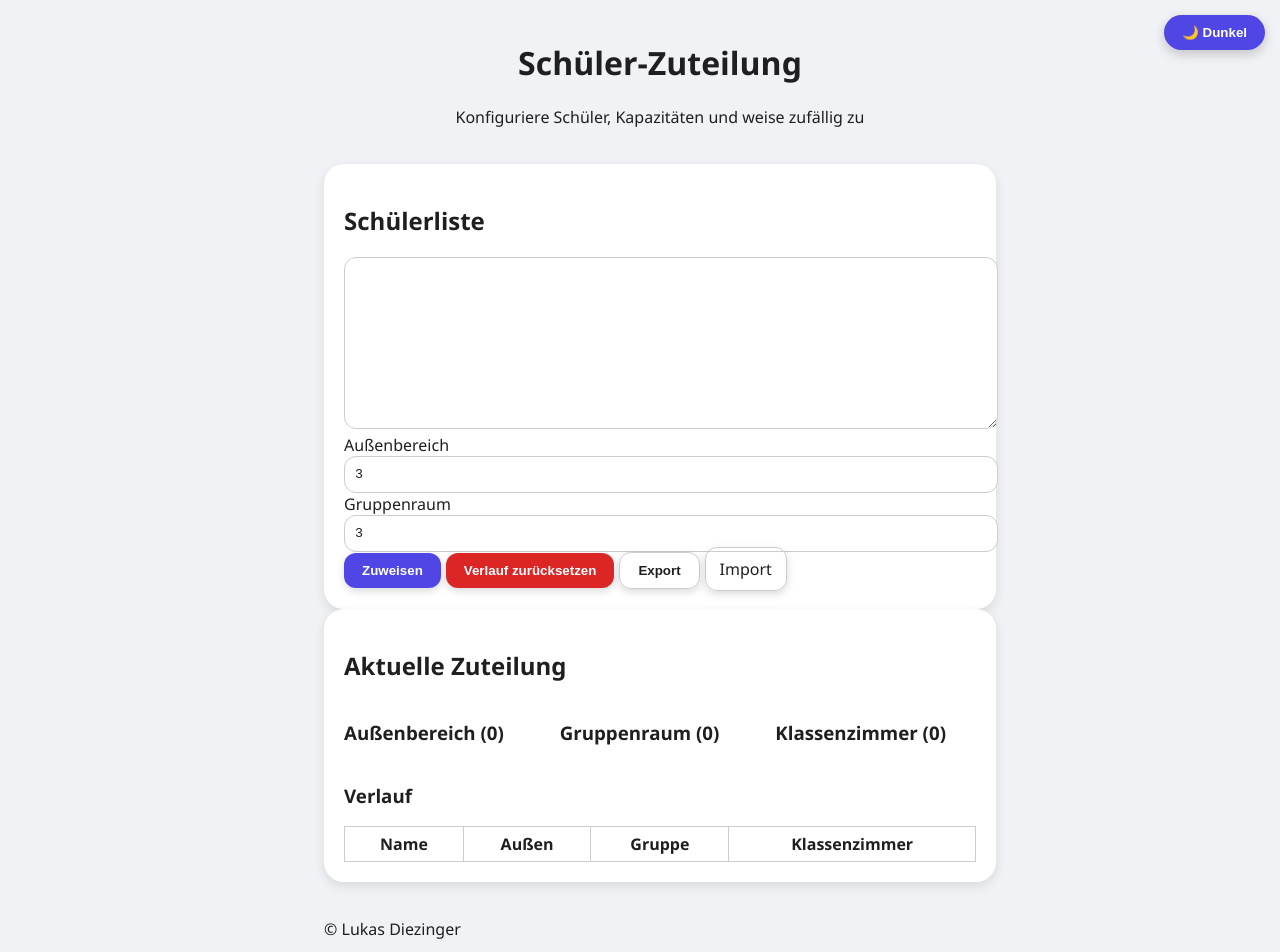
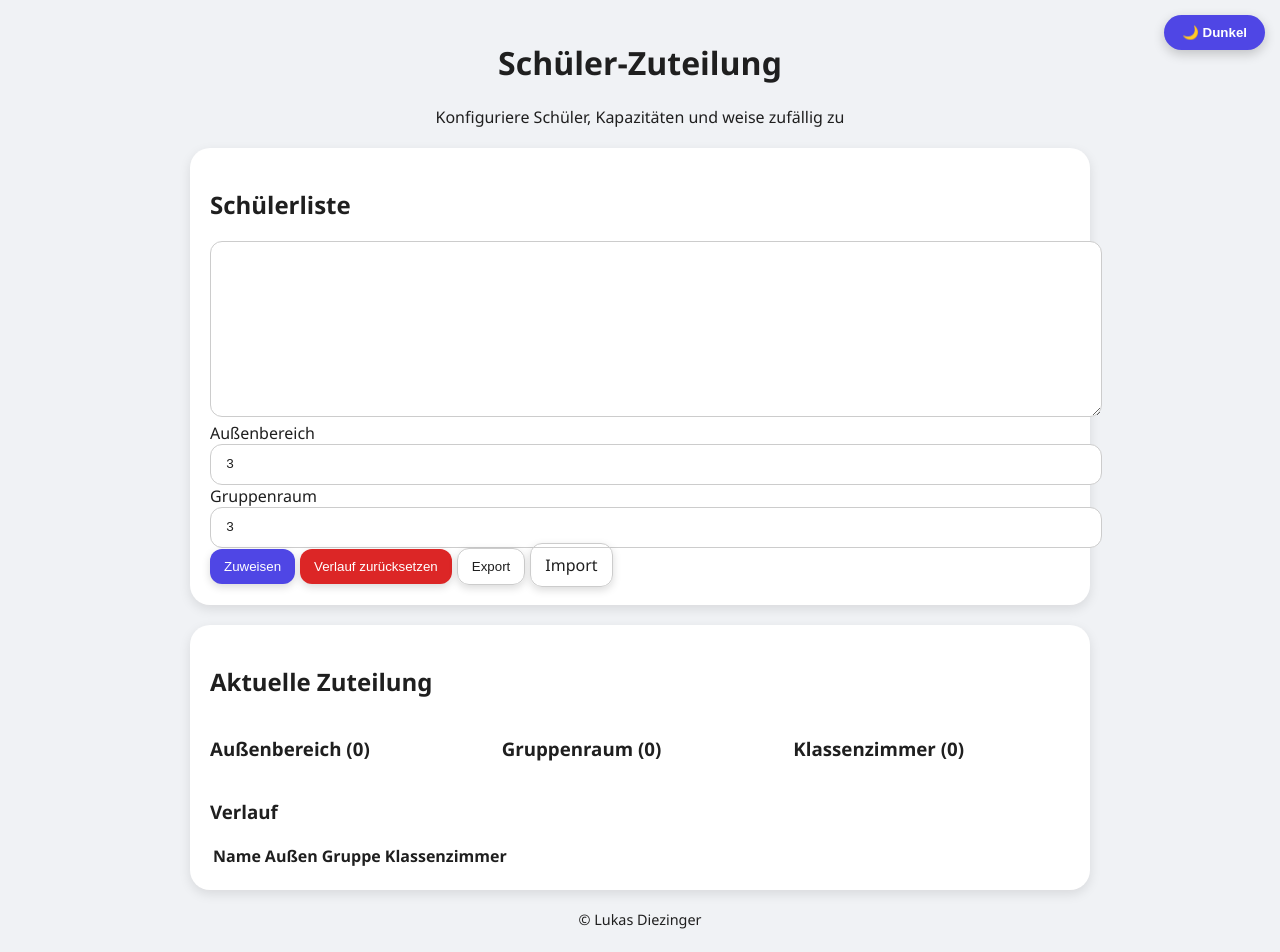
Before and after one commit to TheUltimateVxnom/ZuteilungSchueler, a React (Vite) app: page / in a window 1280 px wide. Shown: the top 952 px of the page. Built offline with nearby package versions, Linux system fonts and the light colour scheme.

Commit message:
Update index.css

```diff
--- a/src/index.css
+++ b/src/index.css
@@ -9,6 +9,8 @@
   --primary-hover: #4338ca;
   --danger: #dc2626;
   --danger-hover: #b91c1c;
+  --success: #16a34a;
+  --success-hover: #15803d;
   --input-light: #fff;
   --input-dark: #3a3a3a;
   --input-border-light: #ccc;
@@ -32,32 +34,36 @@
 }
 
 body {
-  margin: 0;
-  font-family: 'Segoe UI', sans-serif;
+  margin:0;
+  font-family:'Segoe UI',sans-serif;
   background-color: var(--bg);
   color: var(--text-color);
-  display: flex;
-  justify-content: center;
 }
 
-.app-container {
-  width: 100%;
-  max-width: 900px;
-  padding: 20px;
+/* Dark/Light Button */
+.theme-toggle-container {
+  position: fixed;
+  top: 15px;
+  right: 15px;
+  z-index: 1000;
+}
+.theme-toggle-btn {
+  background-color: var(--primary);
+  color: white;
+  border: none;
+  padding: 10px 18px;
+  border-radius: 20px;
+  font-weight: bold;
+  cursor: pointer;
+  box-shadow: 0 4px 12px rgba(0,0,0,0.2);
+  transition: background-color 0.3s, transform 0.2s;
+}
+.theme-toggle-btn:hover {
+  background-color: var(--primary-hover);
+  transform: scale(1.05);
 }
 
-.app-inner {
-  display: flex;
-  flex-direction: column;
-  gap: 20px;
-}
-
-/* Header */
-.app-header {
-  text-align: center;
-}
-
-/* Cards */
+/* App Cards */
 .card {
   background-color: var(--card-bg);
   padding: 20px;
@@ -65,44 +71,37 @@ body {
   box-shadow: 0 4px 12px rgba(0,0,0,0.1);
   transition: 0.3s;
 }
-.card:hover {
-  box-shadow: 0 6px 20px rgba(0,0,0,0.15);
-}
+.card:hover { box-shadow: 0 6px 20px rgba(0,0,0,0.15); }
 
-/* Inputs */
+/* Inputs & Textareas */
 .card-input, input, textarea {
   width: 100%;
   border-radius: 12px;
   border: 1px solid var(--input-border);
-  padding: 10px;
+  padding: 12px 15px;
   font-family: monospace;
   background-color: var(--input-bg);
   color: var(--text-color);
 }
 
-/* Grid */
-.grid-section {
-  display:grid;
-  grid-template-columns:1fr;
-  gap:15px;
-}
-@media(min-width:768px){
-  .grid-section { grid-template-columns:repeat(3,1fr); }
-}
+/* Grid Layout */
+.grid-section { display:grid; grid-template-columns:1fr; gap:15px; margin-top:15px;}
+@media(min-width:768px){ .grid-section { grid-template-columns:repeat(3,1fr); } }
 
-/* Buttons */
+/* Buttons Modern */
 .btn {
   border:none;
-  padding: 10px 18px;
-  border-radius: 12px;
-  font-weight: bold;
-  cursor: pointer;
-  transition: 0.2s all;
-  box-shadow: 0 3px 8px rgba(0,0,0,0.15);
-  margin-right: 5px;
+  padding:10px 14px;
+  border-radius:12px;
+  font-weight:500;
+  cursor:pointer;
+  transition:0.2s all;
+  box-shadow:0 3px 8px rgba(0,0,0,0.15);
+  margin-right:5px;
 }
 .btn:hover { transform: translateY(-2px); box-shadow:0 6px 12px rgba(0,0,0,0.2); }
 
+/* Button Types */
 .btn-primary { background-color: var(--primary); color:white; }
 .btn-primary:hover { background-color: var(--primary-hover); }
 
@@ -116,47 +115,16 @@ body {
 }
 .btn-outline:hover { background-color: rgba(0,0,0,0.05); }
 
-/* History table */
-.history-table {
-  width:100%;
-  border-collapse:collapse;
-  margin-top:10px;
-}
-.history-table th, .history-table td {
-  border:1px solid var(--input-border);
-  padding:6px 10px;
-  border-radius:10px;
+/* Footer */
+.footer {
   text-align:center;
+  margin-top:20px;
+  font-size:0.9rem;
+  color:var(--text-color);
 }
 
-/* Dark/Light toggle */
-.theme-toggle-container {
-  position: fixed;
-  top: 15px;
-  right: 15px;
-  z-index: 1000;
-}
-.theme-toggle-btn {
-  background-color: var(--primary);
-  color:white;
-  border:none;
-  padding:10px 18px;
-  border-radius:20px;
-  font-weight:bold;
-  cursor:pointer;
-  box-shadow: 0 4px 12px rgba(0,0,0,0.2);
-  transition: background-color 0.3s, transform 0.2s;
-}
-.theme-toggle-btn:hover {
-  background-color: var(--primary-hover);
-  transform: scale(1.05);
-}
-
-/* Copyright */
-copyright {
-  position: fixed;
-  bottom: 10px;
-  right: 20px;
-  font-size: 12px;
-  color: var(--text-color);
-}
+/* App Main */
+.app-container { display:flex; justify-content:center; padding:20px; min-height:100vh; }
+.app-inner { max-width:900px; width:100%; }
+.app-header { text-align:center; margin-bottom:20px; }
+.app-main { display:flex; flex-direction:column; gap:20px; }
```
